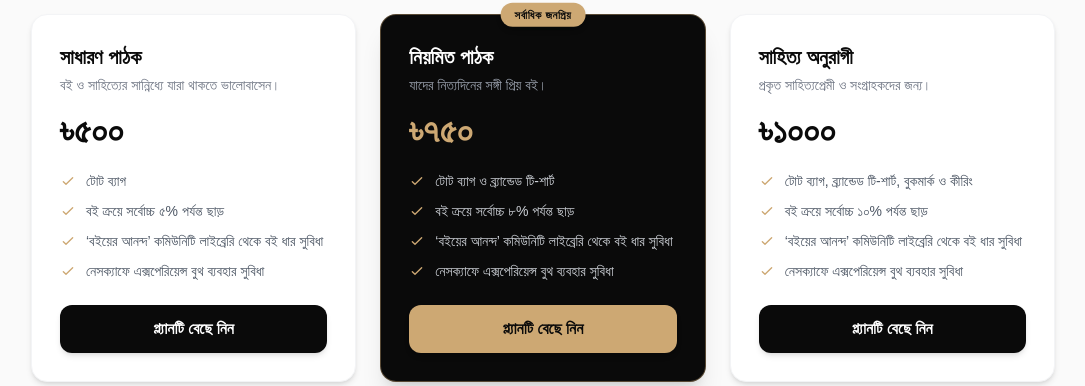
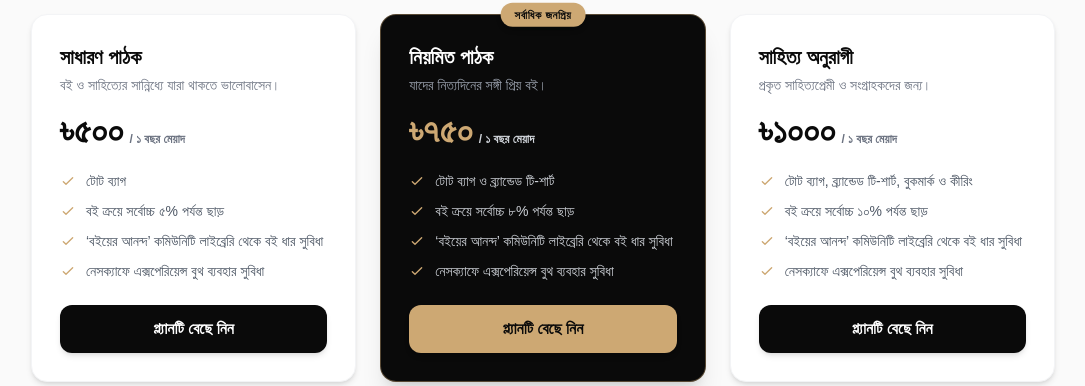
Before and after one commit to nowshadabir/ontomeel.com, a PHP site: page /membership/ in a window 1280 px wide. Shown: the part 1636-2022 px from the top of the page, without its empty margins (97-1182 px from the left). Run offline with PHP 8.4, Linux system fonts and the light colour scheme; some libraries are stand-ins or nearby versions; some web fonts are replaced.

Commit message:
update membership index page layout and subscription logic

```diff
--- a/membership/index.php
+++ b/membership/index.php
@@ -235,8 +235,9 @@ $student_effective_expire = $student_plan_expire_date ?: $plan_expire_date;
                 <div>
                     <h3 class="text-xl font-anek font-bold text-brand-900 mb-1">সাধারণ পাঠক</h3>
                     <p class="text-gray-500 text-xs sm:text-sm mb-4 font-anek">বই ও সাহিত্যের সান্নিধ্যে যারা থাকতে ভালোবাসেন।</p>
-                    <div class="flex items-baseline gap-1 mb-5">
+                    <div class="flex items-baseline gap-1.5 mb-5">
                         <span class="text-3xl sm:text-4xl font-bold text-brand-900 font-anek">৳৫০০</span>
+                        <span class="text-xs text-gray-500 font-anek font-semibold">/ ১ বছর মেয়াদ</span>
                     </div>
                     <ul class="space-y-2.5 mb-6 text-gray-600 font-anek text-xs sm:text-sm">
                         <li class="flex items-start gap-2.5">
@@ -283,8 +284,9 @@ $student_effective_expire = $student_plan_expire_date ?: $plan_expire_date;
                 <div>
                     <h3 class="text-xl font-anek font-bold text-white mb-1">নিয়মিত পাঠক</h3>
                     <p class="text-gray-400 text-xs sm:text-sm mb-4 font-anek">যাদের নিত্যদিনের সঙ্গী প্রিয় বই।</p>
-                    <div class="flex items-baseline gap-1 mb-5">
+                    <div class="flex items-baseline gap-1.5 mb-5">
                         <span class="text-3xl sm:text-4xl font-bold text-brand-gold font-anek">৳৭৫০</span>
+                        <span class="text-xs text-gray-300 font-anek font-semibold">/ ১ বছর মেয়াদ</span>
                     </div>
                     <ul class="space-y-2.5 mb-6 text-gray-300 font-anek text-xs sm:text-sm">
                         <li class="flex items-start gap-2.5">
@@ -328,8 +330,9 @@ $student_effective_expire = $student_plan_expire_date ?: $plan_expire_date;
                 <div>
                     <h3 class="text-xl font-anek font-bold text-brand-900 mb-1">সাহিত্য অনুরাগী</h3>
                     <p class="text-gray-500 text-xs sm:text-sm mb-4 font-anek">প্রকৃত সাহিত্যপ্রেমী ও সংগ্রাহকদের জন্য।</p>
-                    <div class="flex items-baseline gap-1 mb-5">
+                    <div class="flex items-baseline gap-1.5 mb-5">
                         <span class="text-3xl sm:text-4xl font-bold text-brand-900 font-anek">৳১০০০</span>
+                        <span class="text-xs text-gray-500 font-anek font-semibold">/ ১ বছর মেয়াদ</span>
                     </div>
                     <ul class="space-y-2.5 mb-6 text-gray-600 font-anek text-xs sm:text-sm">
                         <li class="flex items-start gap-2.5">
```
